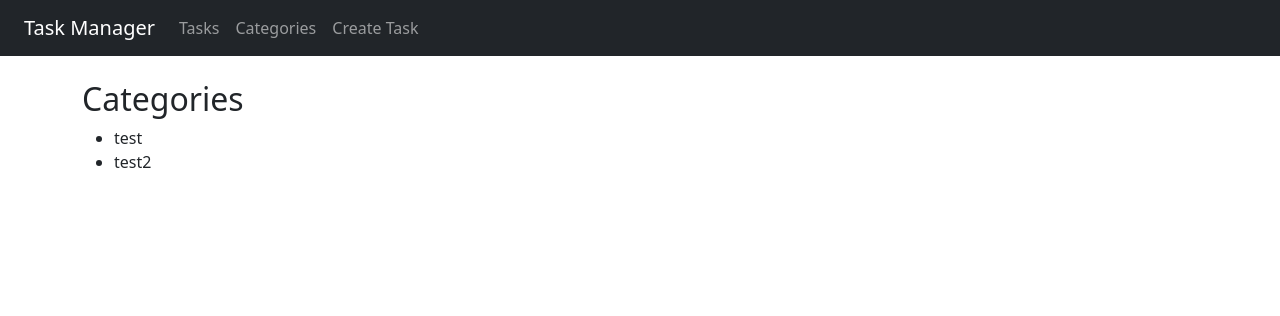
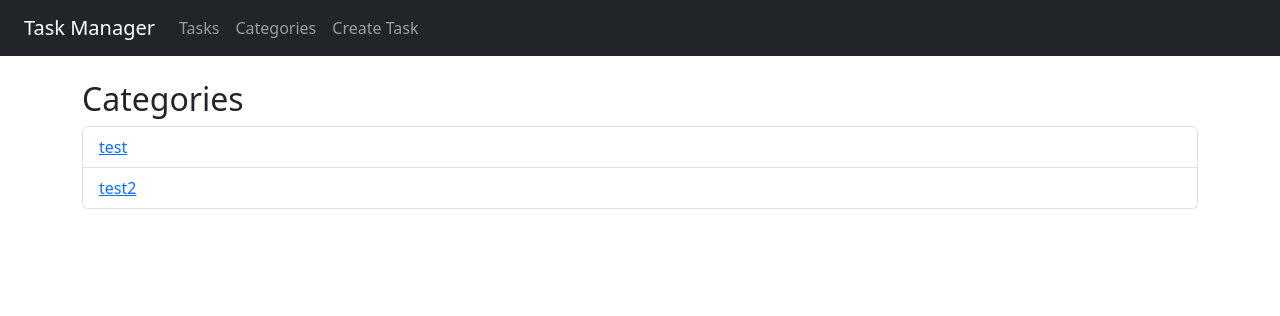
Before and after one commit to karakib2k18/Secure-Task-Management-System-with-Django, a Django app: page /categories/ in a window 1280 px wide. Shown: the top 316 px of the page. Run offline with Django 5.2, Linux system fonts and the light colour scheme; data comes from the database, SQL or seed files in the repository.

Commit message:
catagory list solve

```diff
--- a/tasks_app/templates/tasks_app/category_list.html
+++ b/tasks_app/templates/tasks_app/category_list.html
@@ -1,9 +1,13 @@
 {% extends 'tasks_app/base.html' %}
+
 {% block content %}
     <h2>Categories</h2>
-    <ul>
+    <ul class="list-group">
         {% for category in categories %}
-            <li>{{ category.name }}</li>
+            <li class="list-group-item">
+                <!-- Make category names clickable to show tasks under that category -->
+                <a href="{% url 'category_tasks' category.id %}">{{ category.name }}</a>
+            </li>
         {% endfor %}
     </ul>
 {% endblock %}
```
